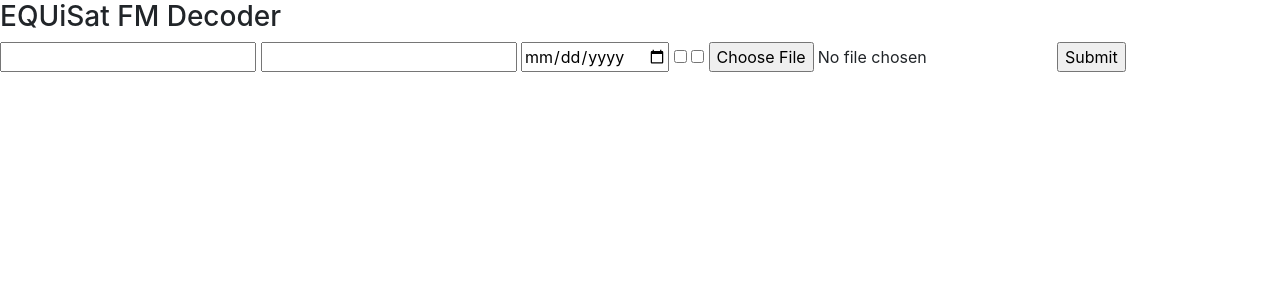
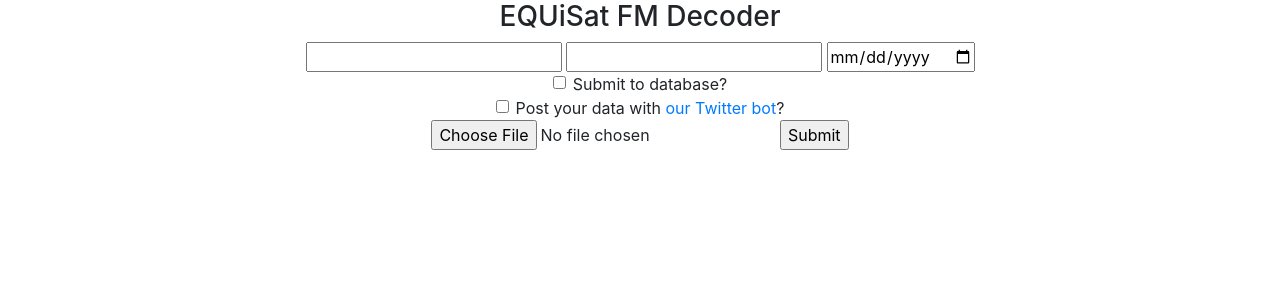
Before and after one commit to BrownSpaceEngineering/equisat-decode-server, a Flask app: page / in a window 1280 px wide. Shown: the top 300 px of the page. Run offline with Flask 2, Linux system fonts and the light colour scheme; parts of the project's set-up code (start-up, migrations or seed data) failed here and were passed over; some libraries are stand-ins or nearby versions.

Commit message:
Add file uploading and helpers

```diff
--- a/requirements.txt
+++ b/requirements.txt
@@ -1 +1,2 @@
 flask
+werkzeug
--- a/server.py
+++ b/server.py
@@ -1,34 +1,87 @@
 #!/usr/bin/python
-from flask import request, Flask
+from flask import request, Flask, render_template
+from werkzeug.utils import secure_filename
 from decoder import DecoderQueue
+import os
+
+# config
+NUM_DECODER_PROCESSES = 1
+WAV_UPLOAD_FOLDER = 'wav_uploads/'
+ALLOWED_EXTENSIONS = ("wav", "wave")
+MAX_WAVFILE_DURATION_S = 60
+MAX_WAVFILE_SIZE_B = 20e6 # 20 MB
+
 app = Flask(__name__)
-
-NUM_DECODER_PROCESSES = 1
 decoder = DecoderQueue()
+# limit upload file size
+app.config['MAX_CONTENT_LENGTH'] = (1.1*MAX_WAVFILE_SIZE_B) * 1024 * 1024
 
 @app.route('/')
 def root():
-    return app.send_static_file('index.html')
+    return render_template('index.html')
 
 @app.route('/upload', methods=["POST", "GET"])
 def upload_form():
-    # TODO: upload file
+    wavfilename = save_wavfile()
+    if wavfilename is None:
+        title = "No WAV file provided or too large"
+        message = "Please make sure to upload a WAV file (.wav or .wave) smaller than %d MB for the server to decode" % MAX_WAVFILE_SIZE_B
 
-    wavfilename = "..."
-    decoder.submit(wavfilename, on_complete_decoding, args={
-        "email": request.form["email"],
-        "rx_time": request.form["rx_time"],
-        "station_name": request.form["station_name"],
-        "submit_to_db": request.form["submit_to_db"],
-        "post_publicly": request.form["post_publicly"]
-    })
+    else:
+        # get metadata for filtering
+        sample_rate, duration = decoder.get_wav_info(wavfilename)
+
+        if duration > MAX_WAVFILE_DURATION_S:
+            title = "WAV file too long"
+            message = "Your submitted file was too long (maximum duration is %ds, yours was %ds). " \
+                      "Try shortening the audio duration using a program such as Audacity." % (MAX_WAVFILE_DURATION_S, duration)
+            # remove the unused file
+            os.remove(wavfilename)
+        else:
+            decoder.submit(wavfilename, sample_rate, on_complete_decoding, args={
+                "email": request.form["email"],
+                "rx_time": request.form["rx_time"],
+                "station_name": request.form["station_name"],
+                "submit_to_db": request.form.has_key("submit_to_db"),
+                "post_publicly": request.form.has_key("post_publicly")
+            })
+            title = "WAV file submitted successfully!"
+            message = "Your file is queued to be decoded. You should be receiving an email shortly with any results. "
+            if request.form.has_key("submit_to_db"):
+                message += "Thank you so much for your help in providing us data on EQUiSat!"
+            else:
+                message += "Thank you for your interest in EQUiSat!"
 
     # return done page
-    return ""
+    return render_template("decode_submit.html", title=title, message=message)
 
-def on_complete_decoding(packets, args):
+def save_wavfile():
+    # check if the post request has the file part
+    if 'wavfile' not in request.files:
+        print("invalid form POST for file upload")
+        return None
+
+    wavfile = request.files['wavfile']
+    # if user does not select file, browser also
+    # submit an empty part without filename
+    if wavfile.filename == '':
+        return None
+    if wavfile and allowed_file(wavfile.filename):
+        # clean filename for security
+        filename = secure_filename(wavfile.filename)
+        filepath = os.path.join(WAV_UPLOAD_FOLDER, filename)
+        wavfile.save(filepath)
+        return filepath
+
+def allowed_file(filename):
+    return '.' in filename and \
+           filename.rsplit('.', 1)[1].lower() in ALLOWED_EXTENSIONS
+
+def on_complete_decoding(wavfilename, packets, args):
+    # TODO: remove wavfile
     # TODO: send email to person with _decoded_ packet
     # TODO: publish packet if desired
+    print("finished decoding")
     pass
 
 def main():
--- /dev/null
+++ b/static/css/main.css
@@ -0,0 +1,3 @@
+body {
+    text-align: center;
+}
--- a/static/index.html
+++ b/templates/decode_submit.html
@@ -4,7 +4,7 @@
 	<title>EQUiSat Decoder</title>
 	<meta charset="UTF-8">
 	<meta name="viewport" content="width=device-width, initial-scale=1">
-	<link rel="icon" type="image/ico" href="static/images/favicon.ico"/>
+	<link rel="shortcut icon" type="image/ico" href="static/images/favicon.ico"/>
 <!--===============================================================================================-->
 	<link rel="stylesheet" type="text/css" href="static/css/bootstrap.min.css">
 <!--===============================================================================================-->
@@ -12,21 +12,9 @@
 <!--===============================================================================================-->
 </head>
 <body>
-    <div>
-        <h3 class="l1-txt1 txt-center" id="title">
-            EQUiSat FM Decoder
-        </h3>
-        <form action="/upload" method="POST">
-            <input type="email" name="email">
-            <input type="text" name="station_name">
-            <input type="date" name="rx_time">
-            <input type="checkbox" name="submit_to_db">
-            <input type="checkbox" name="post_publicly">
-            <input type="file" name="wavfile">
-            <input type="submit" value="Submit">
-        </form>
 
-    </div>
+    <h3>{{ title }}</h3>
+    <p>{{ message }}</p>
 
 <!--===============================================================================================-->
 	<script src="static/js/bootstrap.min.js"></script>
--- /dev/null
+++ b/templates/index.html
@@ -0,0 +1,45 @@
+<!DOCTYPE html>
+<html lang="en">
+<head>
+	<title>EQUiSat Decoder</title>
+	<meta charset="UTF-8">
+	<meta name="viewport" content="width=device-width, initial-scale=1">
+	<link rel="shortcut icon" type="image/ico" href="static/images/favicon.ico"/>
+<!--===============================================================================================-->
+	<link rel="stylesheet" type="text/css" href="static/css/bootstrap.min.css">
+<!--===============================================================================================-->
+	<link rel="stylesheet" type="text/css" href="static/css/main.css">
+<!--===============================================================================================-->
+</head>
+<body>
+    <div class="mx-auto txt-center">
+        <h3 class="txt-center" id="title">
+            EQUiSat FM Decoder
+        </h3>
+        <form action="/upload" method="POST" enctype="multipart/form-data">
+            <input type="email" name="email">
+            <input type="text" name="station_name">
+            <input type="date" name="rx_time">
+            <div class="form-check">
+              <input class="form-check-input" type="checkbox" value="" id="submit_to_db" name="submit_to_db">
+              <label class="form-check-label" for="submit_to_db">
+                Submit to database?
+              </label>
+            </div>
+            <div class="form-check">
+              <input class="form-check-input" type="checkbox" value="" id="post_publicly" name="post_publicly">
+              <label class="form-check-label" for="submit_to_db">
+                  Post your data with <a href="https://twitter.com/equisat_bot">our Twitter bot</a>?
+              </label>
+            </div>
+            <input type="file" name="wavfile">
+            <input type="submit" value="Submit">
+        </form>
+
+    </div>
+
+<!--===============================================================================================-->
+	<script src="static/js/bootstrap.min.js"></script>
+<!--===============================================================================================-->
+</body>
+</html>
```
Also changed, not shown: decoder.py (+12 -7 lines), static/images/favicon.ico (added), 1 other file.
